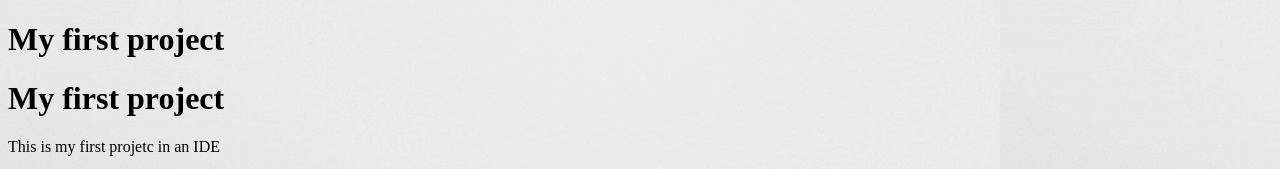
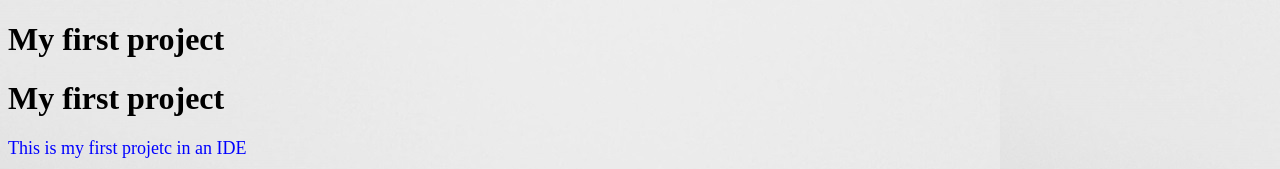
Before and after one commit to darakhshanda/my-first-project, a plain HTML site: page index.html in a window 1280 px wide. Shown: the top 169 px of the page. Drawn offline with Linux system fonts and the light colour scheme.

Commit message:
"added styles to styles.css"

```diff
--- a/assets/css/styles.css
+++ b/assets/css/styles.css
@@ -1,3 +1,11 @@
-body{   background-color: lightgrey;
-       background-image: url("../images/background-img.jpg");
+body {
+  background-color: lightgrey;
+  background-image: url("../images/background-img.jpg");
 }
+h2 {
+  color: orange;
+}
+p {
+  font-size: 18px;
+  color: blue;
+}
```
